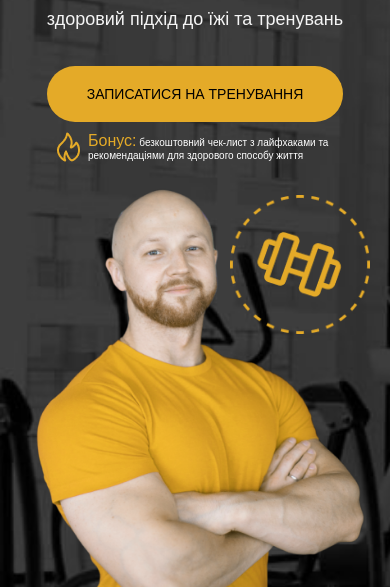
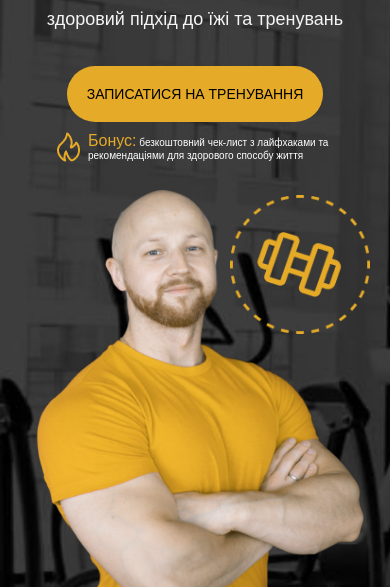
Before and after one commit to Ihor7213/Fitnes, a plain HTML site: page index.html in a window 390 px wide. Shown: the part 257-844 px from the top of the page. Drawn offline with Linux system fonts and the light colour scheme; a web font is replaced by a local one.

Commit message:
first commit

```diff
--- a/css/_header.scss
+++ b/css/_header.scss
@@ -493,6 +493,19 @@
         }
     }
 }
+@media(max-width: 450px){
+    .header{
+        &_wraper{
+            &_content{
+                &_btn{
+                    &_yelou{
+                        padding: 20px 20px;
+                    }
+                }
+            }
+        }
+    }
+}
 @media(max-width: 320px){
     .header{
         &_line{
--- a/css/_ration.scss
+++ b/css/_ration.scss
@@ -70,8 +70,7 @@
 @media(max-width: 768px){
     .ration{
         svg{
-            right: 19%;
-            top: 10%;
+            display: none;
         }
         &_wraper{
             &_content{
@@ -93,6 +92,7 @@
         }
     }
 }
+
 @media(max-width: 425px){
     .ration{
         svg{
```
Also changed, not shown: css/style.css, 1 other file.
